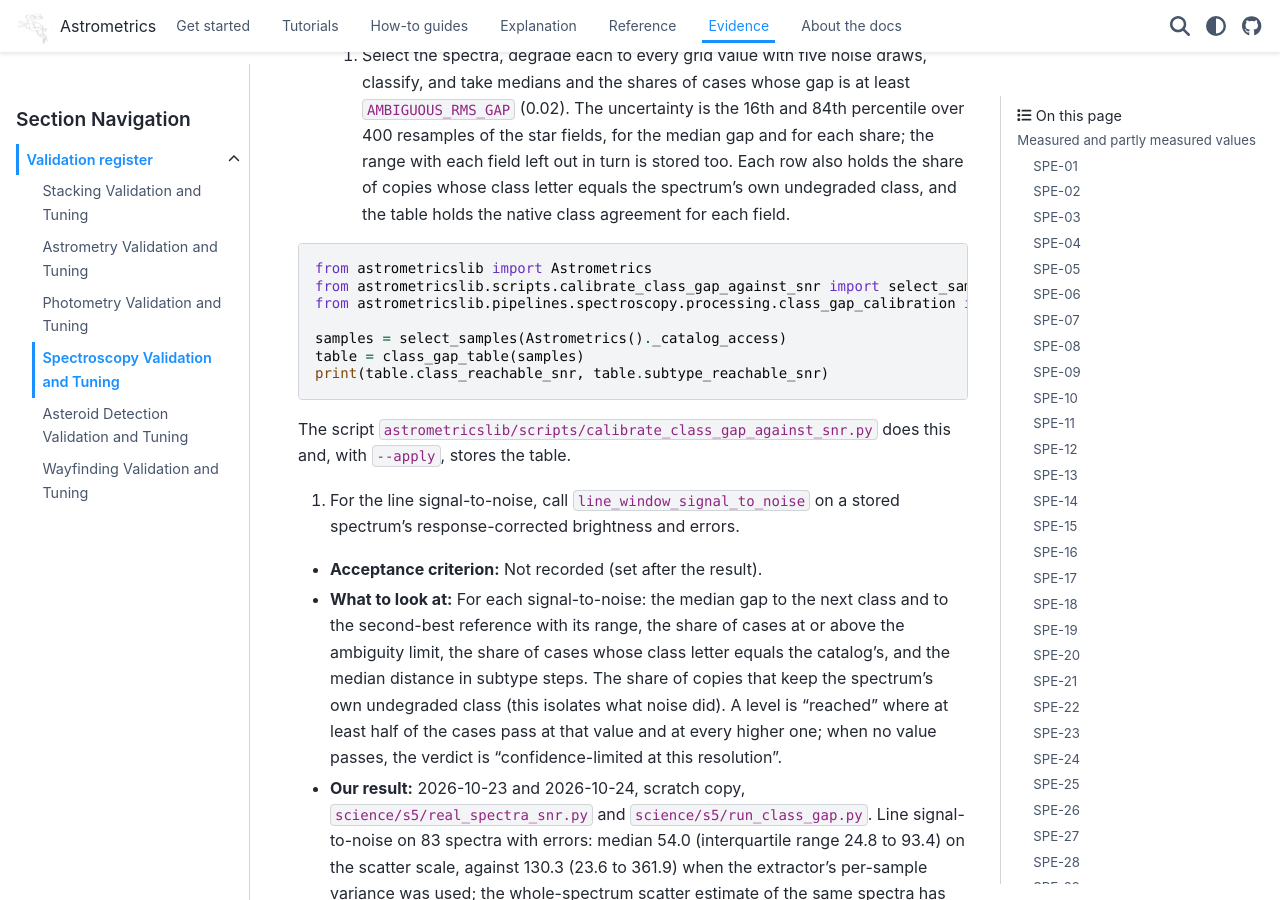
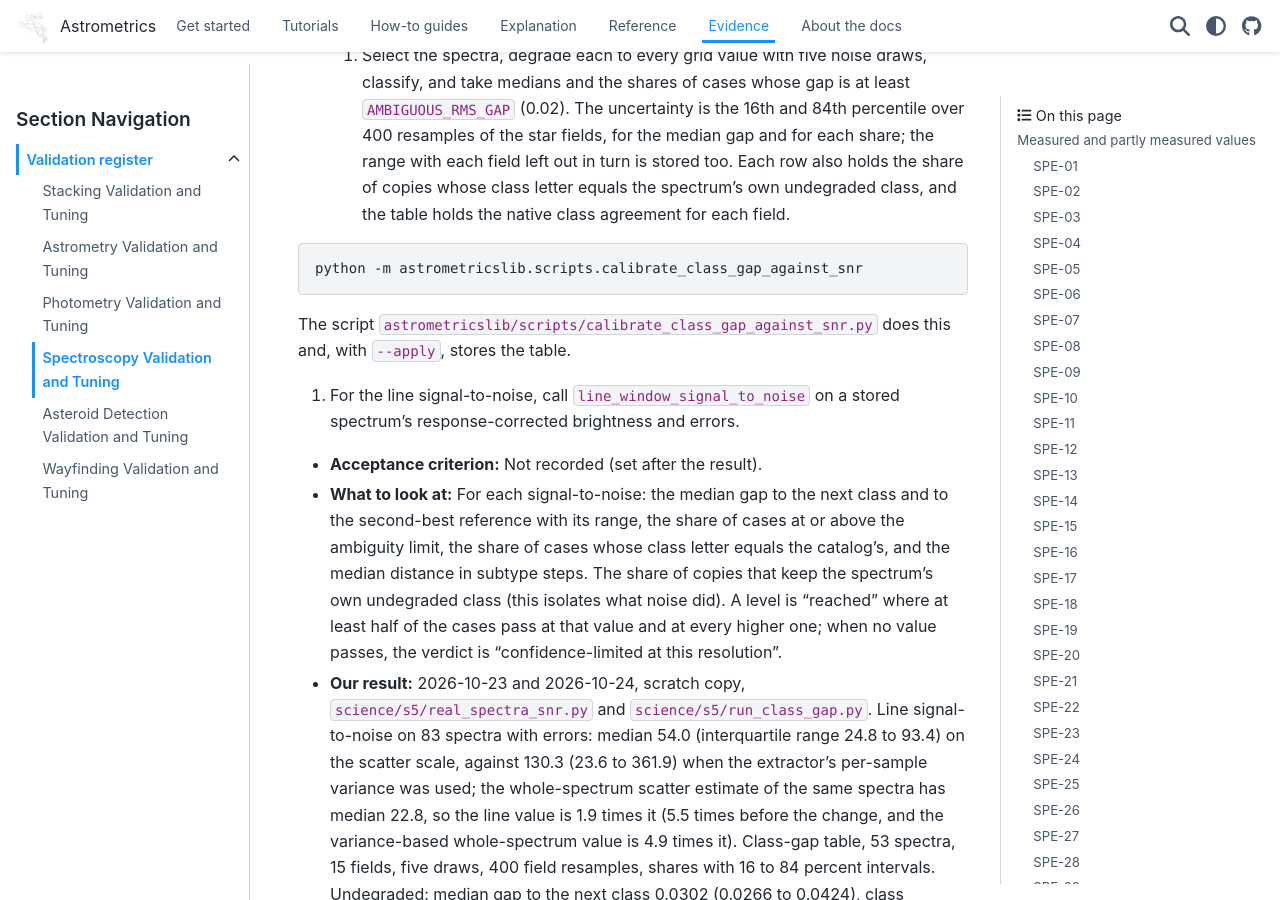
Before and after one commit to m1chae2/astrometrics, a Sphinx documentation site: the page built from documentation/library_design/validation/spectroscopy.md, in a window 1280 px wide and 900 px high, scrolled down 48462 px. Built offline with Sphinx 7.4.7 and the PyData theme 0.15.4, drawn with Linux system fonts in a browser that asks for light colours; pages that are not in the unit, such as notebooks, are missing from menus; some of the changed text lies outside the part shown.

Commit message:
maintenance: use public calls in the spectroscopy register's repeat steps (#134)
Co-Authored-By: Claude Opus 5.5 <noreply@anthropic.com>

````diff
--- a/documentation/library_design/validation/spectroscopy.md
+++ b/documentation/library_design/validation/spectroscopy.md
@@ -128,8 +128,8 @@ Call (a) is called "the raw extraction" below and call (b) "the calibrated resul
   astrometrics = Astrometrics()
   target = astrometrics.targets.get("M 13")
   astrometrics.processing.process_target(target, stages=["spectroscopy"])
-  ids = [s.id for s in astrometrics._catalog_access.list_star_summaries(target_id=target.id) if s.has_spectra]
-  for star in astrometrics._catalog_access.get_by_ids("stellar_catalog", ids):
+  ids = astrometrics.stars.query(target_id=target.id, has_spectra=True, detail="ids", limit=2000).ids
+  for star in map(astrometrics.stars.get, ids):
       own = star.spectroscopy.self_determined_spectral_type
       if star.spectral_type and own not in ("", "Unknown"):
           print(
@@ -491,8 +491,8 @@ Call (a) is called "the raw extraction" below and call (b) "the calibrated resul
   )  # internal
 
   astrometrics = Astrometrics()
-  ids = [s.id for s in astrometrics._catalog_access.list_star_summaries() if s.has_spectra]
-  for star in astrometrics._catalog_access.get_by_ids("stellar_catalog", ids):
+  ids = astrometrics.stars.query(has_spectra=True, detail="ids", limit=2000).ids
+  for star in map(astrometrics.stars.get, ids):
       s = star.spectroscopy
       print(
           star.id,
@@ -1144,14 +1144,8 @@ Call (a) is called "the raw extraction" below and call (b) "the calibrated resul
 - **Procedure:**
   1. Select the spectra, degrade each to every grid value with five noise draws, classify, and take medians and the shares of cases whose gap is at least `AMBIGUOUS_RMS_GAP` (0.02). The uncertainty is the 16th and 84th percentile over 400 resamples of the star fields, for the median gap and for each share; the range with each field left out in turn is stored too. Each row also holds the share of copies whose class letter equals the spectrum's own undegraded class, and the table holds the native class agreement for each field.
 
-```python
-from astrometricslib import Astrometrics
-from astrometricslib.scripts.calibrate_class_gap_against_snr import select_samples
-from astrometricslib.pipelines.spectroscopy.processing.class_gap_calibration import class_gap_table
-
-samples = select_samples(Astrometrics()._catalog_access)
-table = class_gap_table(samples)
-print(table.class_reachable_snr, table.subtype_reachable_snr)
+```bash
+python -m astrometricslib.scripts.calibrate_class_gap_against_snr
 ```
 
   The script `astrometricslib/scripts/calibrate_class_gap_against_snr.py` does this and, with `--apply`, stores the table. <!-- impl: astrometricslib.scripts.calibrate_class_gap_against_snr.select_samples --> <!-- impl: astrometricslib.pipelines.spectroscopy.processing.class_gap_calibration.class_gap_table -->
````
